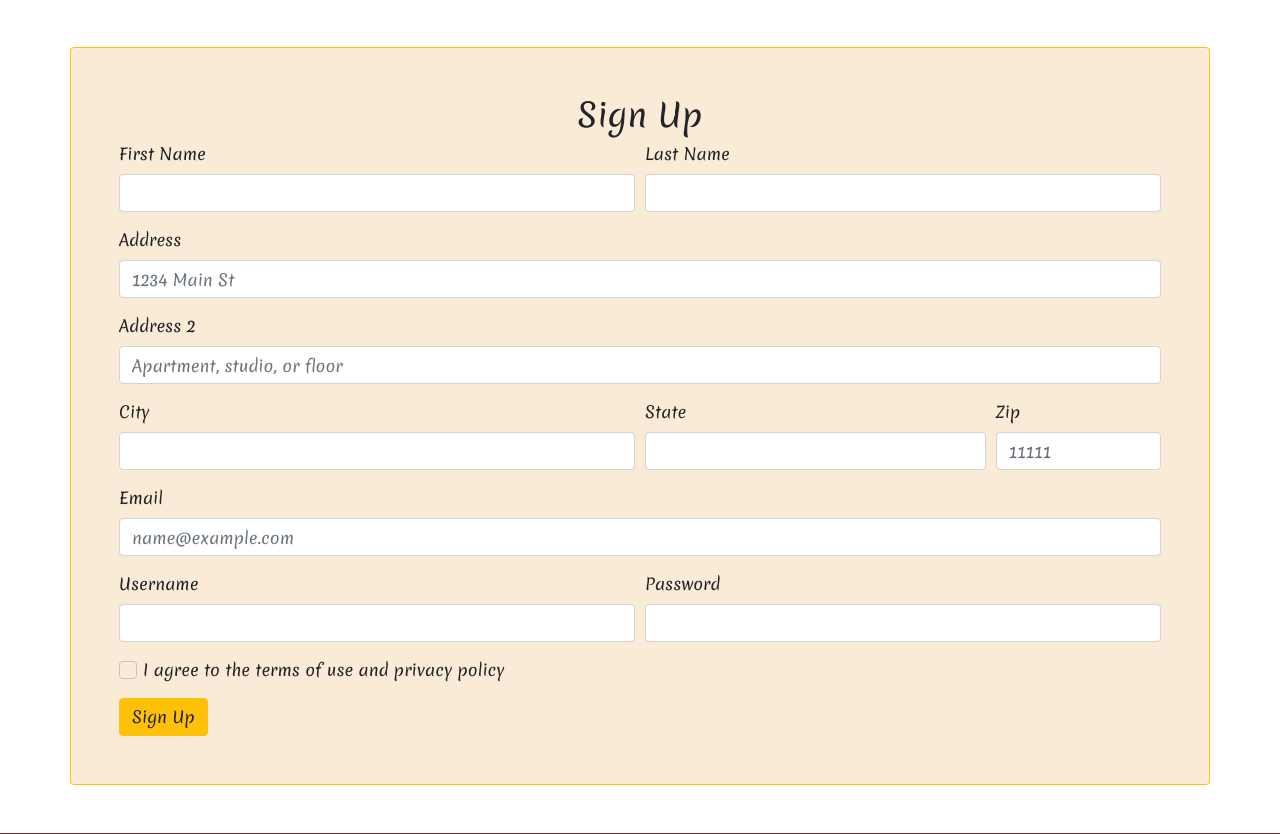
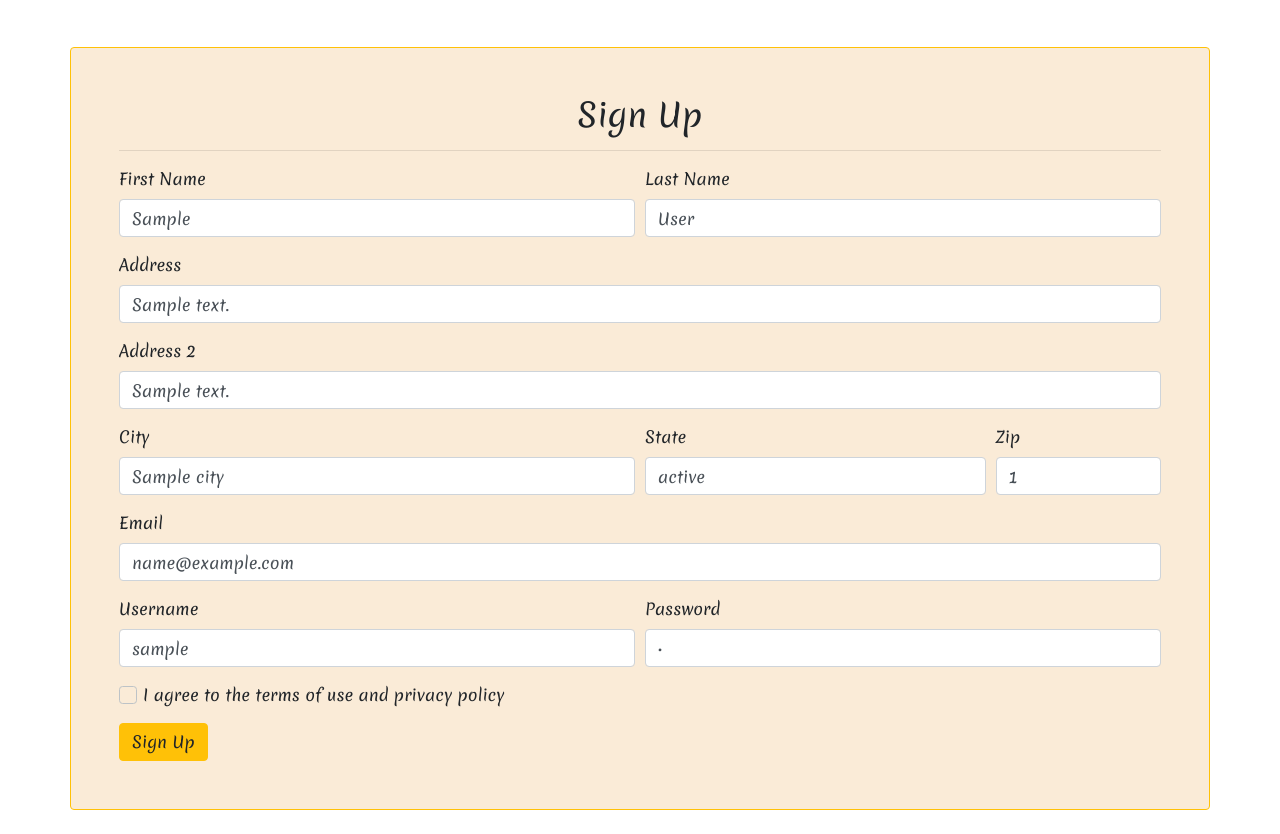
Before and after one commit to Ymk74/Coffee-Store, a Django app: template accounts/templates/signup.html in a window 1280 px wide. Shown: the part 66-900 px from the top of the page. Run offline with Django 4.2, Linux system fonts and the light colour scheme; the template is opened without the code that fills it: most values are stand-ins (such as "Sample title", 1, 10 or a date in 2020); some libraries are stand-ins or nearby versions.

Commit message:
apply sign up

```diff
--- a/accounts/templates/signup.html
+++ b/accounts/templates/signup.html
@@ -5,58 +5,64 @@
 
 
 <div class="my-form container p-5 my-5 rounded border border-warning">
+    <h2 class="text-center">Sign Up</h2>
+    <hr>
+    {% include 'parts/alerts.html' %}
+
+
+    {% if is_added == True %}
+    <form method="POST" style="display: none ;" >
+    {% else %}
     <form method="POST" >
-        {% csrf_token %}
-        <h2 class="text-center">Sign Up</h2>
-
-        {% include 'parts/alerts.html' %}
+    {% endif %}
+    {% csrf_token %}
 
 
         <div class="form-row">
             <div class="form-group col-md-6">
                 <label for="inputFirstName">First Name</label>
-                <input type="text" class="form-control" name="first_name" id="inputFirstName" required>
+                <input type="text" class="form-control" name="first_name" id="inputFirstName" required value = "{{first_name}}">
             </div>
             <div class="form-group col-md-6">
                 <label for="inputLastName">Last Name</label>
-                <input type="text" class="form-control" name="last_name" id="inputLastName" required>
+                <input type="text" class="form-control" name="last_name" id="inputLastName" required value = "{{last_name}}">
             </div>
         </div>
 
         <div class="form-group">
             <label for="inputAddress">Address</label>
-            <input type="text" class="form-control" name="address" id="inputAddress" placeholder="1234 Main St" required>
+            <input type="text" class="form-control" name="address" id="inputAddress" placeholder="1234 Main St" required value = "{{address}}">
         </div>
         <div class="form-group">
             <label for="inputAddress2">Address 2</label>
-            <input type="text" class="form-control" name="address2" id="inputAddress2" placeholder="Apartment, studio, or floor" required>
+            <input type="text" class="form-control" name="address2" id="inputAddress2" placeholder="Apartment, studio, or floor" required value = "{{address2}}">
         </div>
         <div class="form-row">
             <div class="form-group col-md-6">
                 <label for="inputCity">City</label>
-                <input type="text" class="form-control" name="city" id="inputCity" required>
+                <input type="text" class="form-control" name="city" id="inputCity" required value = "{{city}}">
             </div>
             <div class="form-group col-md-4">
                 <label for="inputZip">State</label>
-                <input type="text" class="form-control" name="state" id="inputZip" required>
+                <input type="text" class="form-control" name="state" id="inputZip" required value = "{{state}}">
             </div>
             <div class="form-group col-md-2">
                 <label for="inputZip">Zip</label>
-                <input type="text" class="form-control" name="zip_number" id="inputZip" placeholder="11111" required>
+                <input type="text" class="form-control" name="zip_number" id="inputZip" placeholder="11111" required value = "{{zip_number}}">
             </div>
         </div>
         <div class="form-group">
             <label for="inputEmail">Email</label>
-            <input type="email" name="email" class="form-control"  id="inputEmail" placeholder="name@example.com" required>
+            <input type="email" name="email" class="form-control"  id="inputEmail" placeholder="name@example.com" required value = "{{email}}">
         </div>
         <div class="form-row">
             <div class="form-group col-md-6">
                 <label for="inputUsername">Username</label>
-                <input type="text" class="form-control" name="username" id="inputUsername" placeholder="" required>
+                <input type="text" class="form-control" name="username" id="inputUsername" placeholder="" required value = "{{username}}">
             </div>
             <div class="form-group col-md-6">
                 <label for="inputPassword">Password</label>
-                <input type="password" name="password" class="form-control"  id="inputPassword" required>
+                <input type="password" name="password" class="form-control"  id="inputPassword" required value = "{{password}}">
             </div>
         </div>
         <div class="form-group">
```
Also changed, not shown: accounts/views.py (+31 -2 lines).
